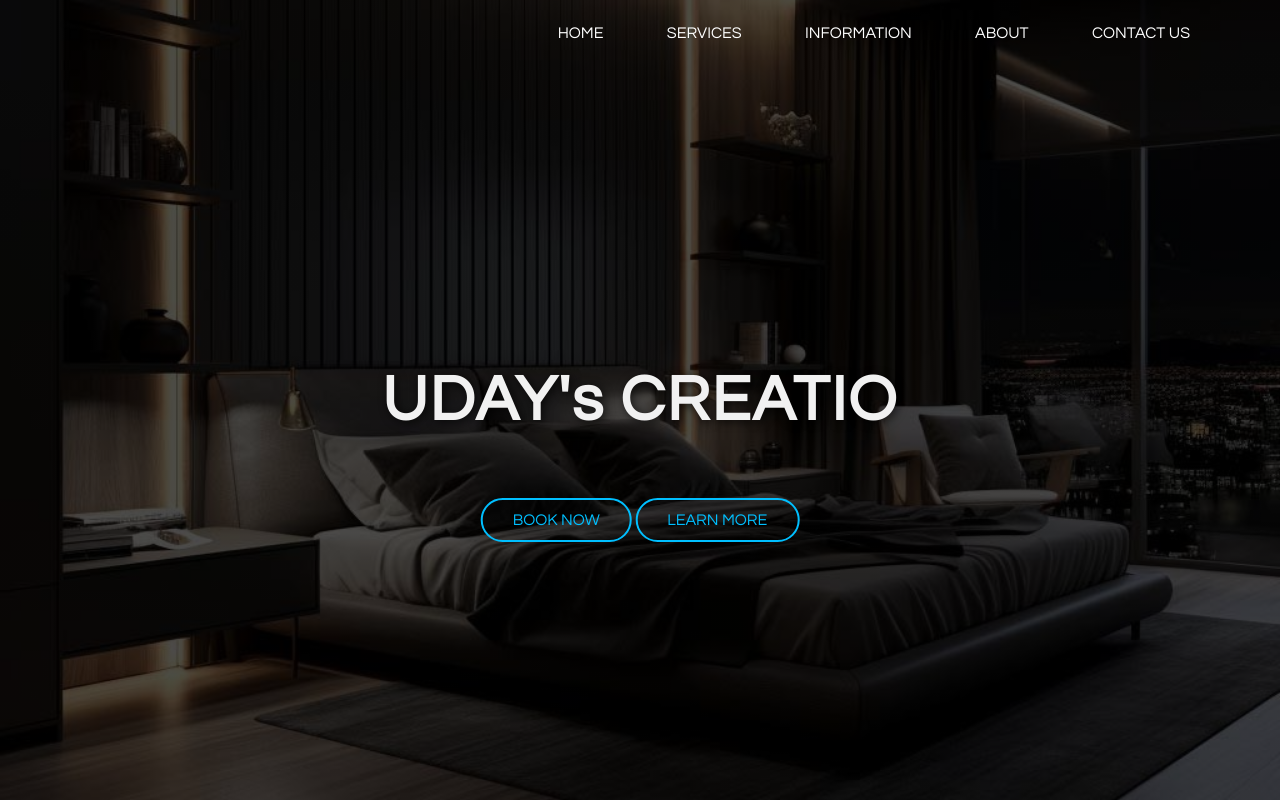
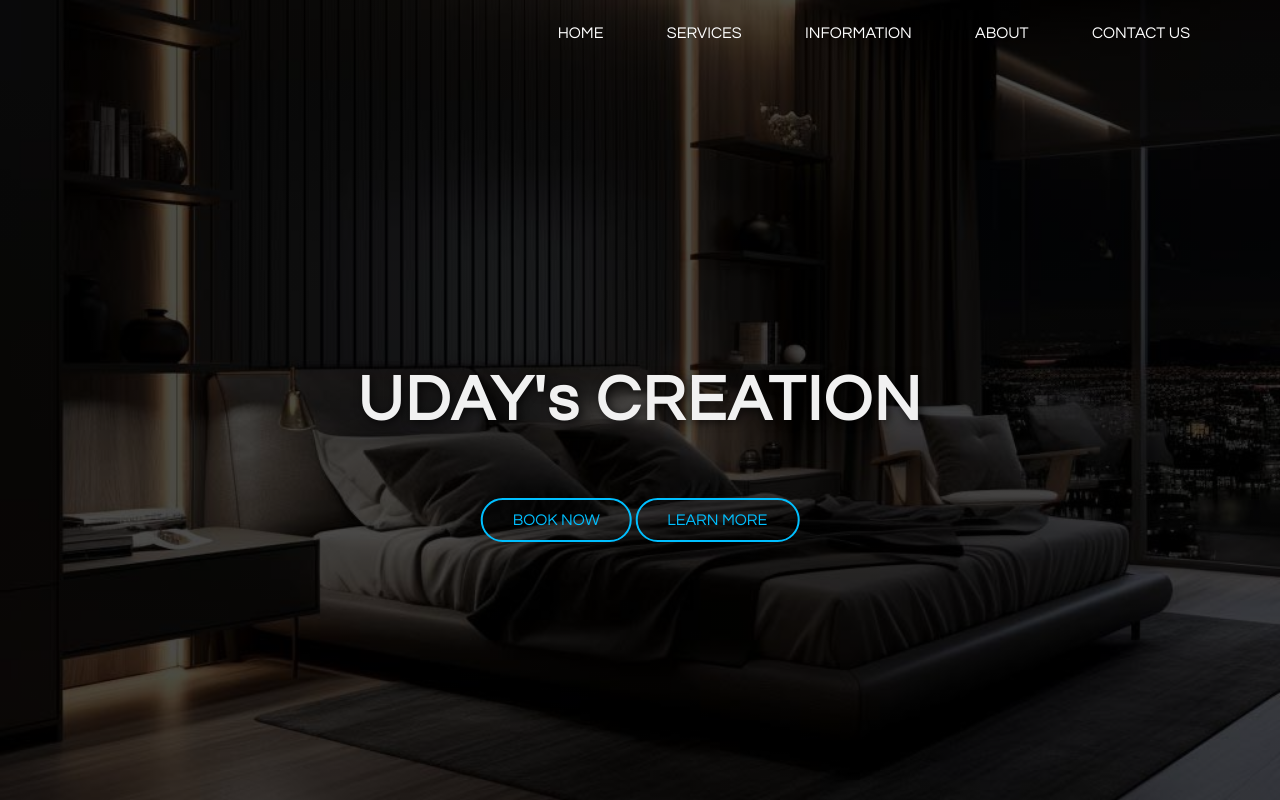
Before and after one commit to UdaySompura/Landing_Page, a plain HTML site: page index.html in a window 1280 px wide. Drawn offline with Linux system fonts and the light colour scheme.

Commit message:
Update index.html

```diff
--- a/index.html
+++ b/index.html
@@ -18,7 +18,7 @@
             </ul>
         </div>
         <div class="title">
-            <h1>UDAY's CREATIO</h1>
+            <h1>UDAY's CREATION</h1>
         </div>
         <div class="button">
             <a href="#" class="btn">BOOK NOW</a>
```
